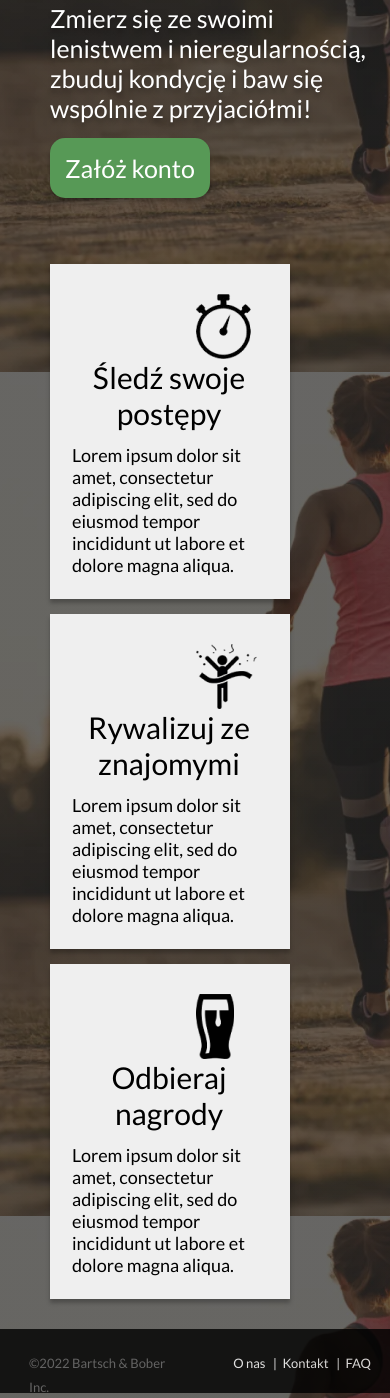
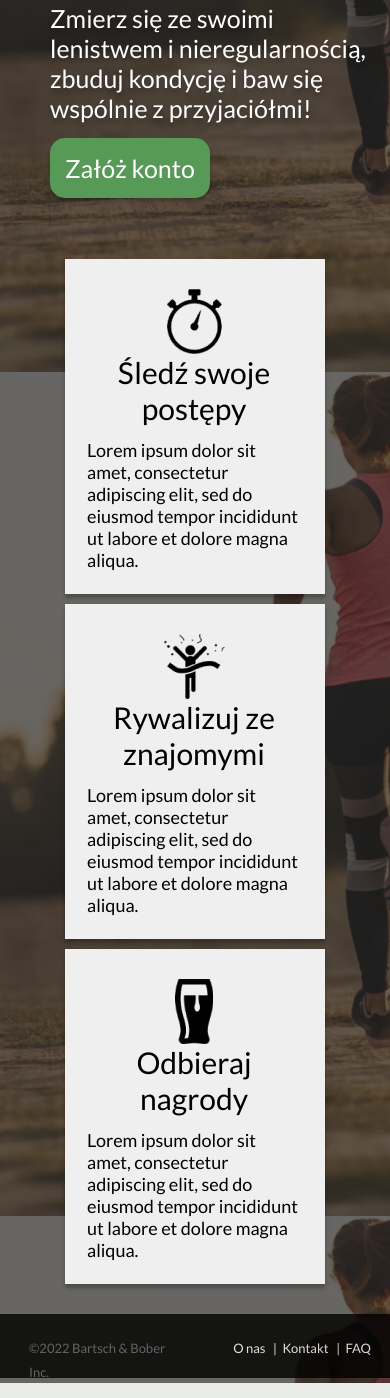
Before and after one commit to MaBober/SportoweSwiry, a Python web app: template templates/pages/index.html in a window 390 px wide. Shown: the part 472-1870 px from the top of the page. Run offline with Jinja, Linux system fonts and the light colour scheme; the template is opened without the code that fills it, so the values that code supplies are empty; some libraries are stand-ins or nearby versions.

Commit message:
Mobile version on main site updated

```diff
--- a/static/styles/index.css
+++ b/static/styles/index.css
@@ -63,6 +63,7 @@ body {
         position: absolute;
         margin-left:205px;
         margin-top: 25px;
+        margin-bottom: 136px;
         flex-grow: 0;
         display: flex;
         flex-direction: row;
@@ -97,41 +98,24 @@ body {
         background-color: #3a3a3a;
       }
 
-      .Register-Button-Text {
-        height: 22px;
-        flex-grow: 1;
-        font-family: Lato;
-        font-size: 18px;
-        font-weight: normal;
-        font-stretch: normal;
-        font-style: normal;
-        line-height: normal;
-        letter-spacing: normal;
-        text-align: center;
-        color: #fff;
-        text-decoration: none;
-      }
-
-      .Register-Button-Text:hover {
-        color: white;
-      }
-
       /* Content boxes*/
 
       .row-boxes{
 
-        justify-content: space-between;
-        margin-left: 100px;
-        margin-right: 100px;
+        padding-left: 100px;
+        padding-right: 100px;
+        justify-content: flex-start;
+        gap: 1%;
+        margin-top: 156px;
+
       }
 
       .Content-Box {
-        width: 400px;
-        height: 251px;
-        flex-grow: 0;
-        margin-top: 156px;
-        /* margin-right: 20px; */
-        margin-left: 0px;
+        position: relative;
+        width: 30%;
+        height: auto;
+        /* flex-grow: 0; */
+
         padding: 30px 24px 23px 22px;
         box-shadow: 0 4px 4px 0 rgba(0, 0, 0, 0.25);
         background-color: #efefef;
@@ -140,10 +124,9 @@ body {
 
 
       .icon{
-        /* width: 38px; */
+        /* width: 350px; */
         height: 65px;
         flex-grow: 0;
-        margin: 0 158px 18px 158px;
 
 
       }
@@ -192,8 +175,7 @@ body {
 
     .icon{
         justify-self: center;
-        margin: 0;
-        margin-left: 124px;
+
     }
 
     .Subtitle-index {
@@ -230,21 +212,19 @@ body {
 
 
       .row-boxes{
+        padding-left: 80px;
+        padding-right: 80px;
+        margin-top: 156px;
 
-        justify-content: space-between;
-        margin-left: 50px;
-        margin-left: 50px;
-        margin-top: 156px;
       }
 
       .Content-Box {
-        width: 350px;
+
+        width: 80%;
+        margin-top: 10px;
         height: auto;
-        flex-grow: 0;
-        margin-top: 15px;
-        /* padding: 30px 24px 23px 22px; */
         text-align: left;
-        justify-content: center;
+        justify-content: left;
 
       }
   }
--- a/templates/pages/index.html
+++ b/templates/pages/index.html
@@ -21,9 +21,11 @@
     </a>
 
     <div class="row row-boxes">
-        <div class="Content-Box">
+        <div class="col Content-Box ">
 
-            <img src="static\img\timmer_icon.webp" class="icon">
+            <div class="d-flex justify-content-center">
+                <img src="static\img\timmer_icon.webp" class="icon">
+            </div>
             <div class="box-header">
                 Śledź swoje postępy
             </div>
@@ -34,9 +36,11 @@
 
         </div>
 
-        <div class="Content-Box">
+        <div class="col Content-Box">
 
-            <img src="static\img\winner_icon.webp" class="icon">
+            <div class="d-flex justify-content-center">
+                <img src="static\img\winner_icon.webp" class="icon">
+            </div>
             <div class="box-header">
                 Rywalizuj ze znajomymi
             </div>
@@ -47,9 +51,11 @@
 
         </div>
 
-        <div class="Content-Box">
+        <div class="col Content-Box">
 
-            <img src="static\img\beer_icon.webp" class="icon">
+            <div class="d-flex justify-content-center">
+                <img src="static\img\beer_icon.webp" class="icon">
+            </div>
             <div class="box-header">
                 Odbieraj nagrody
             </div>
```
